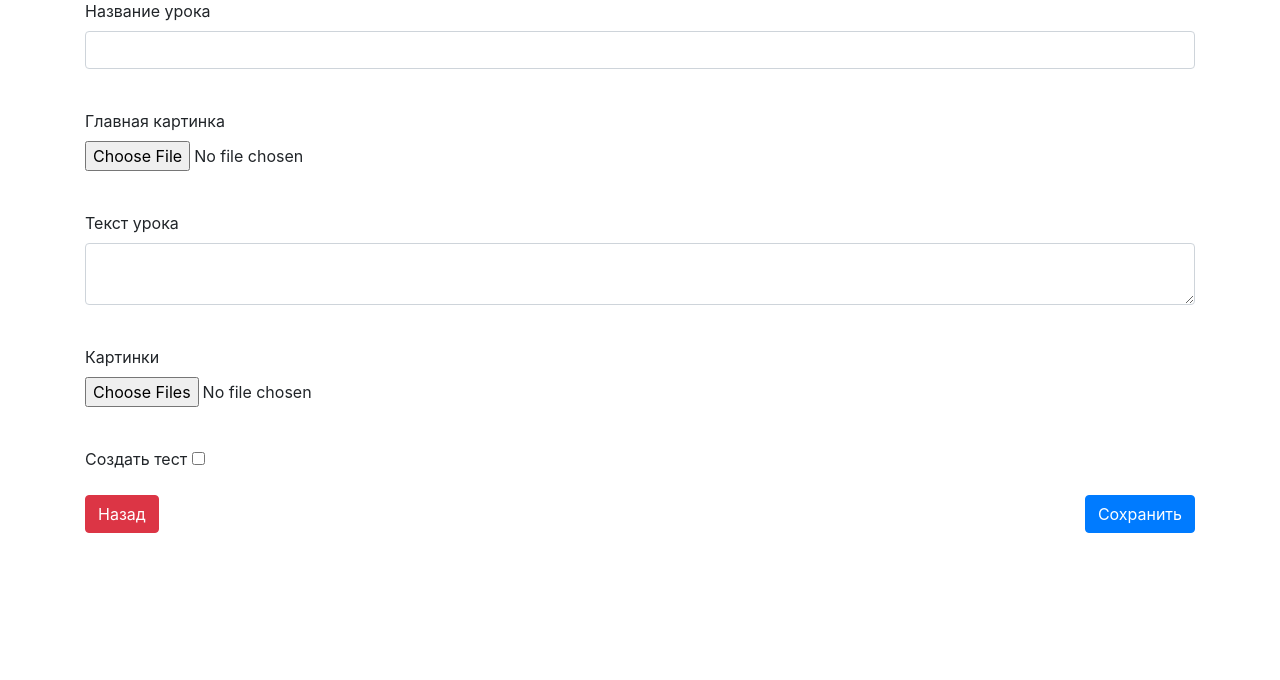
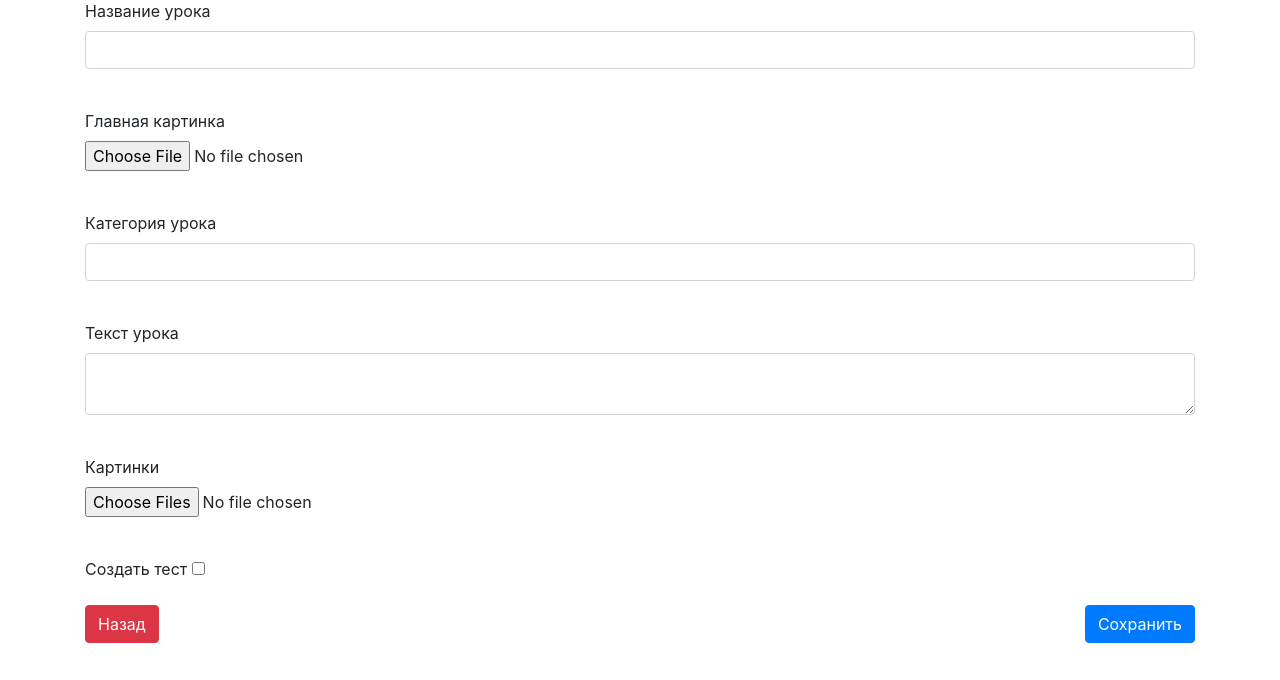
Before and after one commit to MakarenkoArtem/Weblearn, a Flask app: template templates/add.html in a window 1280 px wide. Shown: the part 120-800 px from the top of the page. Run offline with Flask 2, Linux system fonts and the light colour scheme; tables that the repository leaves empty hold one stand-in row (values such as "Sample post"); the template is opened without the code that fills it: values that come from a table or form of the project are taken from there, most other values are stand-ins (such as "Sample title", 1, 10 or a date in 2020); parts of the project's set-up code (start-up, migrations or seed data) failed here and were passed over; some libraries are stand-ins or nearby versions.

Commit message:
v4.1(items)

```diff
--- a/data/lessons.py
+++ b/data/lessons.py
@@ -11,7 +11,7 @@ class Lesson(SqlAlchemyBase, SerializerMixin):
     id = sqlalchemy.Column(sqlalchemy.Integer, primary_key=True, autoincrement=True)
     author_id = sqlalchemy.Column(sqlalchemy.Integer, sqlalchemy.ForeignKey("users.id"))
     items = sqlalchemy.Column(sqlalchemy.String, nullable=True)
-    title = sqlalchemy.Column(sqlalchemy.String, nullable=False)
+    title = sqlalchemy.Column(sqlalchemy.String, nullable=True, default="")
     top_image = sqlalchemy.Column(sqlalchemy.LargeBinary, nullable=False)
     text = sqlalchemy.Column(sqlalchemy.String, nullable=True)
     test = sqlalchemy.Column(sqlalchemy.String, nullable=True)
--- a/forms/lesson.py
+++ b/forms/lesson.py
@@ -9,6 +9,7 @@ class LessonForm(FlaskForm):
     top_image = FileField('Главная картинка',
                        validators=[FileAllowed(['jpg', 'png', "bmp"], 'Images only!')])
     text = TextAreaField("Текст урока", validators=[DataRequired()])
+    items = StringField('Категория урока', default="")
     images = MultipleFileField('Картинки',
                        validators=[FileAllowed(['jpg', 'png', "bmp"], 'Images only!')])
     test = BooleanField('Создать тест')
--- a/main.py
+++ b/main.py
@@ -138,6 +138,8 @@ def weblearn(page=1, lesson_del=0): # главная страница
     for i in lessons:
         open(f'static/img/top_images/{id}_{i.id}.png', 'wb').write(i.top_image)
         img.append(f'{id}_{i.id}.png')
+        if i.items is None:
+            i.items = ""
         texts.append(i.text.split("\r")[0][:31] + "...")
     c = len(db_sess.query(Lesson).all())
     max = c // 12
@@ -180,6 +182,8 @@ def lesson(lesson): # форма урока
     with open(f'static/img/top_images/{id}_{lesson.id}.png', 'wb') as file:
         file.write(lesson.top_image)
     images = []
+    if lesson.items is None:
+        lesson.items = ""
     if lesson.images:
         for i in lesson.images.split(","):
             img = db_sess.query(Image).filter(Image.id == i).first()
@@ -401,7 +405,7 @@ def add(): # форма для добавления теста
             x = open("static/img/top_images/0.png", "rb")
         lesson = Lesson(author_id=id, title=form.title.data, top_image=resize(x.read()),
                         text=form.text.data, images=",".join([str(i) for i in img]),
-                        test=test_id)
+                        test=test_id, items=form.items.data.strip("#"))
         db_sess.add(lesson)
         db_sess.commit()
         if test_id != "":
--- a/templates/add.html
+++ b/templates/add.html
@@ -45,6 +45,14 @@
         {% endfor %}
         </p>
         <p>
+            {{ form.items.label }}<br>
+            {{ form.items(class="form-control") }}<br>
+            {% for error in form.items.errors %}
+        <p class="alert alert-danger" role="alert">
+            {{ error }}
+        {% endfor %}
+        </p>
+        <p>
             {{ form.text.label }}<br>
             {{ form.text(class="form-control") }}<br>
             {% for error in form.text.errors %}
--- a/templates/lesson.html
+++ b/templates/lesson.html
@@ -24,7 +24,7 @@
 {% block content %}
 <div class="container" style="float: left; margin: 0em 0em 0em 2.4%; width: 71%;">
     <h1 align="center"><font color="blue">{{ lesson.title }}</font></h1>
-    <br>
+    <br><h4 align="center" style="margin-left: 0px"><font color="blue">{% if lesson.items %}#{% endif %}{{ lesson.items }}</font></h4>
     <p align="center"><img
             src="/static/img/top_images/{{ id }}_{{ lesson.id }}.png" width="50%" height="50%"
             align="top" alt="..."></p><br>
--- a/templates/weblearn.html
+++ b/templates/weblearn.html
@@ -38,7 +38,7 @@
                          height="290px" alt="...">
                     <div class="card-body">
                         <h5 class="card-title">{{ lesson.title }}</h5>
-                        <p class="card-text">{{ texts[loop.index - 1] }}</p>
+                        <p class="card-text">{{ texts[loop.index - 1] }}<h4 align="left" style="margin-left: 0px"><font color="blue">{% if lesson.items %}#{% endif %}{{ lesson.items }}</font></h4></p>
                         <a href="/lesson/{{ lesson.id }}" class="btn btn-primary">Читать</a>
                         {% if lesson.author_id == id %}
                         {% if lesson_del == lesson.id %}
```
